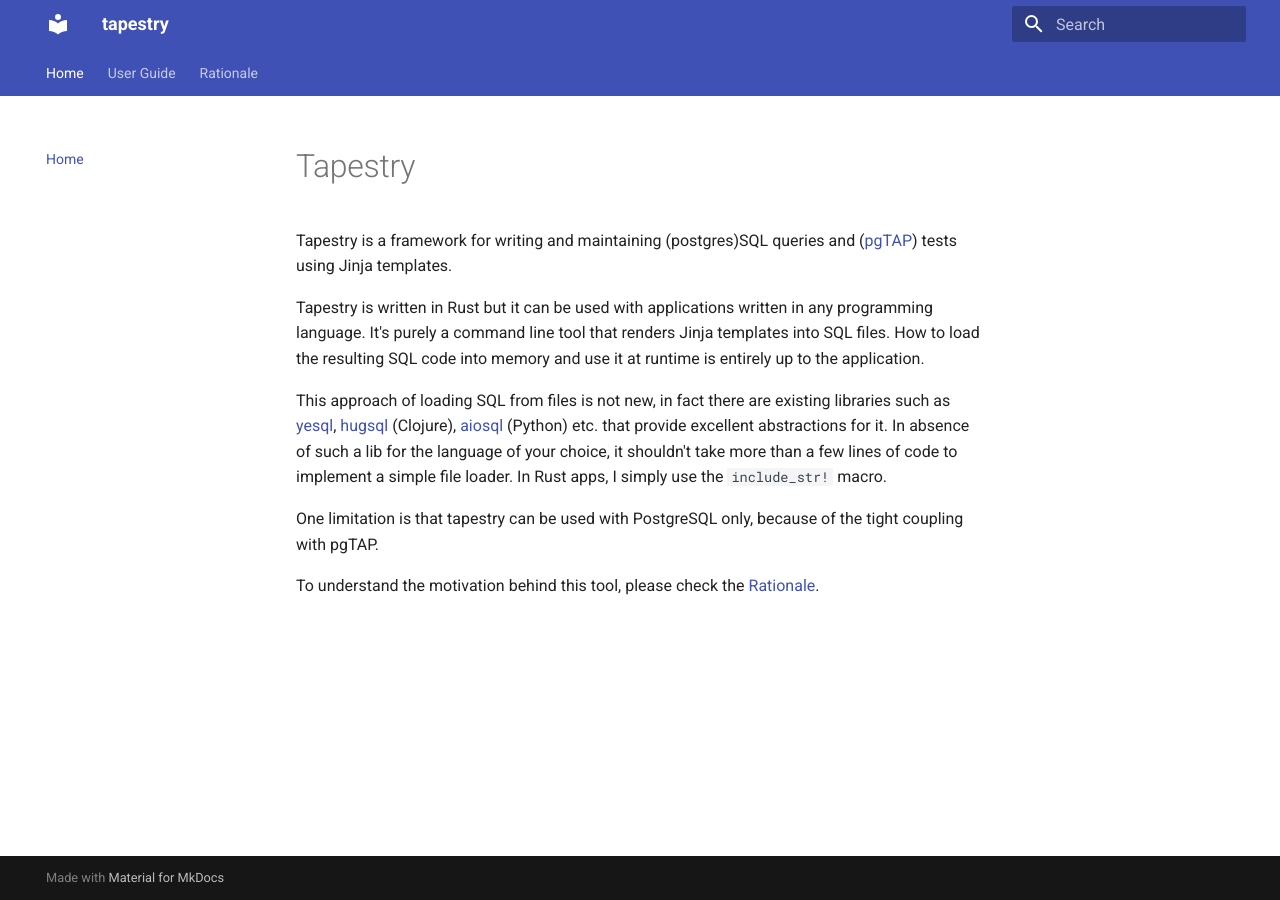
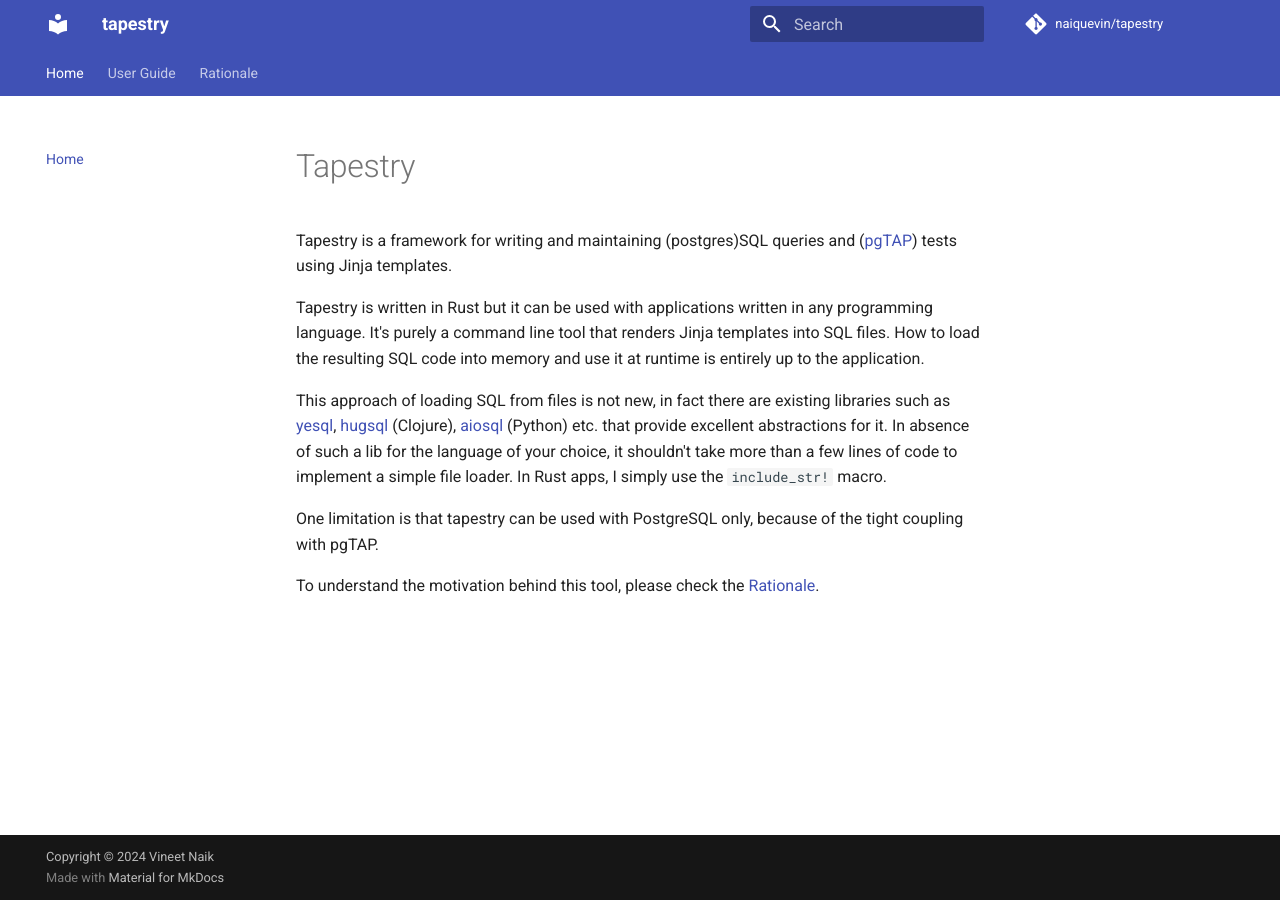
Before and after one commit to naiquevin/tapestry, an MkDocs documentation site: the page built from docs/index.md, in a window 1280 px wide. Built offline with MkDocs 1.6.1 and Material for MkDocs 9.7.7, drawn with Linux system fonts in a browser that asks for light colours; comment, search, counter and statistics services are not loaded.

Commit message:
Add metadata to mkdocs config file

```diff
--- a/mkdocs.yml
+++ b/mkdocs.yml
@@ -1,4 +1,9 @@
 site_name: tapestry
+site_description: Framework for writing and maintaining (postgres)SQL queries and (pgTAP) tests
+repo_name: naiquevin/tapestry
+repo_url: https://github.com/naiquevin/tapestry
+copyright: Copyright &copy; 2024 Vineet Naik
+
 theme:
   name: material
   features:
```
